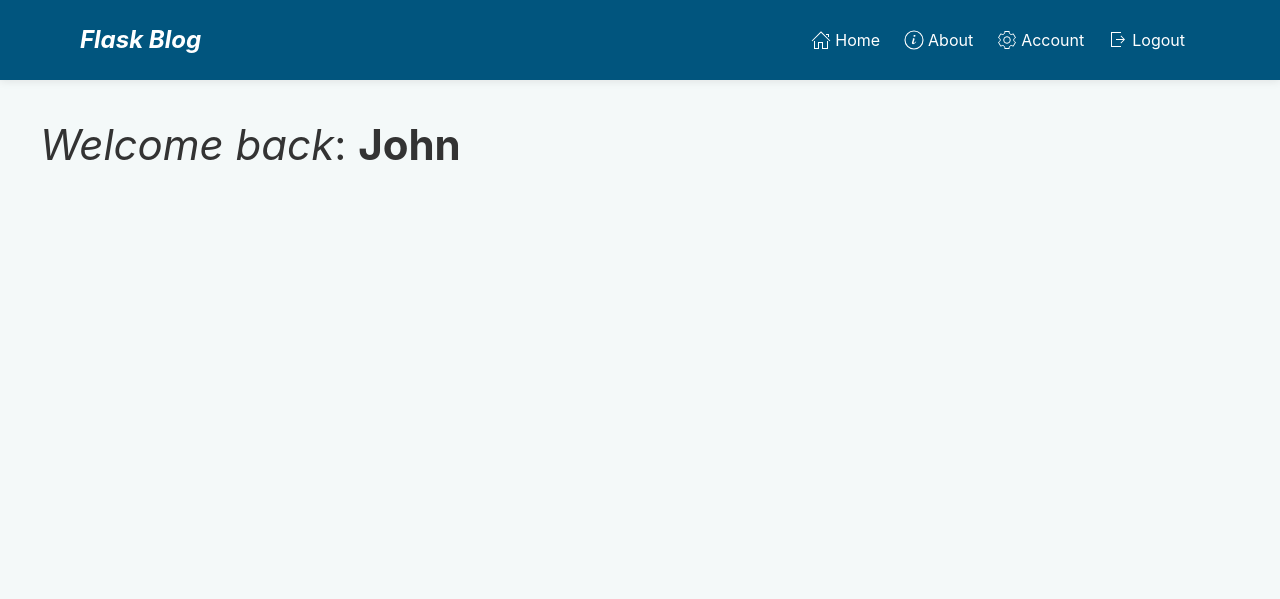
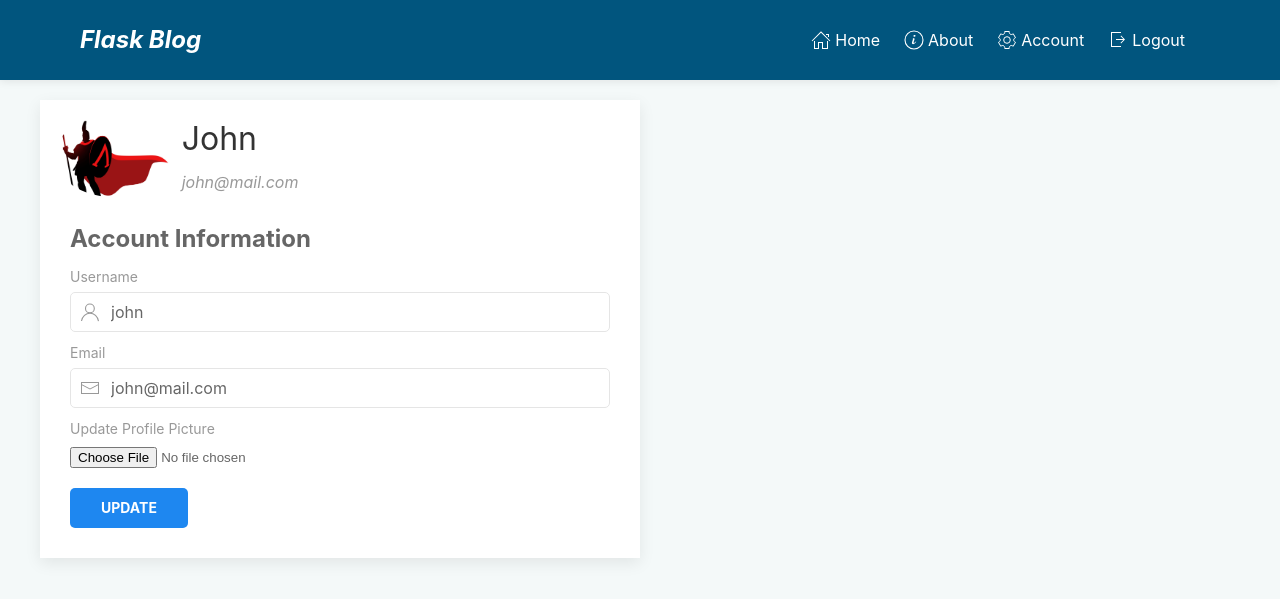
Before and after one commit to benjithorpe/puny, a Flask app: page /account in a window 1280 px wide. Shown: the top 599 px of the page. Run offline with Flask 2, Linux system fonts and the light colour scheme; a user stored in the database is signed in; some libraries are stand-ins or nearby versions.

Commit message:
add function to Update account

```diff
--- a/flaskblog/forms.py
+++ b/flaskblog/forms.py
@@ -1,7 +1,9 @@
 from flask_wtf import FlaskForm
+from flask_wtf.file import FileField, FileAllowed
 from wtforms import StringField, PasswordField, SubmitField, BooleanField
 from wtforms.validators import (DataRequired, Length, EqualTo, Email,
                                 ValidationError)
+from flask_login import current_user
 
 from flaskblog.models import User
 
@@ -43,15 +45,24 @@ class LoginForm(FlaskForm):
     submit = SubmitField("Login")
 
 
-class AccountForm(FlaskForm):
+class UpdateAccountForm(FlaskForm):
     username = StringField("Username", validators=[DataRequired(),
                            Length(min=4, max=20),
                         ])
     email = StringField("Email", validators=[DataRequired(), Email()])
-    password = PasswordField("Password", validators=[DataRequired()])
-    # confirm_password = PasswordField("Confirm Password", validators=[
-    #                                  DataRequired(),
-    #                                  EqualTo("password",
-    #                                     message="Passwords must be equal."),
-    #                                  ])
-    submit = SubmitField("Update Account")
+    profile_picture = FileField("Update Profile Picture", validators=[
+                                FileAllowed(["png", "jpg", "jpeg", "svg"])
+                                ])
+    submit = SubmitField("Update")
+
+    def validate_username(self, username):
+        if username.data != current_user.username:
+            user = User.query.filter_by(username=username.data).first()
+            if user:
+                raise ValidationError("Username already taken!")
+
+    def validate_email(self, email):
+        if email.data != current_user.email:
+            email = User.query.filter_by(email=email.data).first()
+            if email:
+                raise ValidationError("Email already exists!")
--- a/flaskblog/routes.py
+++ b/flaskblog/routes.py
@@ -1,8 +1,11 @@
+import os
+import secrets
+
 from flask import render_template, redirect, url_for, flash, request
-from flask_login import login_user, logout_user, login_required
+from flask_login import login_user, logout_user, login_required, current_user
 
 from flaskblog import app, db, bcrypt
-from flaskblog.forms import LoginForm, RegistrationForm, AccountForm
+from flaskblog.forms import LoginForm, RegistrationForm, UpdateAccountForm
 from flaskblog.models import User, Post
 
 
@@ -60,11 +63,13 @@ def login_page():
 
     return render_template("login.html", form=form)
 
+
 @app.route("/logout")
 @login_required
 def logout_page():
     logout_user()
     return redirect(url_for("index_page"))
+
 
 @app.route("/register", methods=["GET", "POST"])
 def register_page():
@@ -84,8 +89,50 @@ def register_page():
 
     return render_template("register.html", form=form)
 
-@app.route("/account")
+
+def save_profile_image(image):
+    random_hex = secrets.token_hex(8)
+    _, image_extension = os.path.splitext(image.filename)
+    new_image_name = (random_hex + image_extension)
+    image_path = os.path.join(app.root_path,
+                            f"static/images/profile_pics/{new_image_name}")
+    # Save image to the image_path folder specified
+    image.save(image_path)
+
+    # Delete previous profile picture if it still exists
+    previous_profile_image = os.path.join(app.root_path,
+                            f"static/images/profile_pics/"
+                            + current_user.profile_picture)
+    try:
+        if previous_profile_image != os.path.join(app.root_path,
+                            "static/images/profile_pics/default_profile.jpg"):
+            os.remove(previous_profile_image)
+    except FileNotFoundError:
+        pass
+    # Return the random new image name generated
+    return new_image_name
+
+@app.route("/account", methods=["GET", "POST"])
 @login_required
 def account_page():
-    form = AccountForm()
-    return render_template("account.html", form=form)
+    form = UpdateAccountForm()
+    if form.validate_on_submit():
+        # Check if profile image was updated
+        if form.profile_picture.data:
+            # Rename the picture uploaded then update the database
+            updated_image = save_profile_image(form.profile_picture.data)
+            current_user.profile_picture = updated_image
+
+        current_user.username = form.username.data
+        current_user.email = form.email.data
+        db.session.commit()
+        flash("Your Account has been updated", "success")
+        return redirect(url_for("account_page"))
+    # Populate form with user data
+    elif request.method == "GET":
+        form.username.data = current_user.username
+        form.email.data = current_user.email
+        profile_picture = url_for('static', filename=
+                        f"images/profile_pics/{current_user.profile_picture}")
+    return render_template("account.html", form=form,
+                           profile_picture=profile_picture)
--- a/flaskblog/templates/account.html
+++ b/flaskblog/templates/account.html
@@ -1,5 +1,73 @@
 {% extends "layout.html" %}
+{% import "macros.html" as macros %}
 
 {% block main %}
-  <h1><i>Welcome back</i>: <b>{{ current_user.username|title }}</b></h1>
+  <section class="uk-card-default uk-padding-small uk-width-1-2@m uk-width-2-3@s uk-margin">
+    <div class="uk-flex uk-flex-middle">
+      <!-- User profile picture -->
+      <div class="uk-width-auto uk-margin-small-right">
+        <img class="uk-border-circle" width="150" height="150" src="{{ profile_picture }}">
+      </div>
+      <!-- Username and date article was posted -->
+      <div class="uk-width-expan">
+        <h2 class="uk-margin-remov uk-margin-small-bottom">{{ current_user.username|title }}</h2>
+        <p class="uk-margin-remove uk-text-italic uk-text-muted">{{ current_user.email }}</p>
+      </div>
+    </div>
+
+    <section class="update-account-form uk-margin-small-top">
+      <form action="" method="POST" enctype="multipart/form-data" class="uk-form-stacked uk-padding-small">
+        {{ form.hidden_tag() }}
+        <fieldset class="uk-fieldset">
+          <legend class="uk-legend uk-text-bold">Account Information</legend>
+
+          <div class="uk-margin-small">
+            {{ form.username.label(class="uk-form-label uk-text-muted") }}
+            <div class="uk-inline uk-width-1-1">
+              <span class="uk-form-icon" uk-icon="user"></span>
+              {{ form.username(class="uk-input uk-border-rounded", placeholder="Username") }}
+            </div>
+            <!-- display error message using macro -->
+            <div class="form-errors">
+              {% if form.username.errors %}
+                {{ macros.display_errors(form.username.errors) }}
+              {% endif %}
+            </div>
+          </div>
+
+          <div class="uk-margin-small">
+            {{ form.email.label(class="uk-form-label uk-text-muted") }}
+            <div class="uk-inline uk-width-1-1">
+              <span class="uk-form-icon" uk-icon="mail"></span>
+              {{ form.email(class="uk-input uk-border-rounded", type="email", placeholder="Email Address") }}
+            </div>
+            <!-- display error message using macro -->
+            <div class="form-errors">
+              {% if form.email.errors %}
+                {{ macros.display_errors(form.email.errors) }}
+              {% endif %}
+            </div>
+          </div>
+
+          <div class="uk-margin-small">
+            {{ form.profile_picture.label(class="uk-form-label uk-text-muted") }}
+            <div class="">
+              {{ form.profile_picture(class="") }}
+            </div>
+            <!-- display error message using macro -->
+            <div class="form-errors">
+              {% if form.profile_picture.errors %}
+                {{ macros.display_errors(form.profile_picture.errors) }}
+              {% endif %}
+            </div>
+          </div>
+
+          <div class="uk-margin-top">
+            {{ form.submit(class="uk-button uk-button-primary uk-border-rounded uk-text-bold") }}
+          </div>
+        </fieldset>
+
+      </form>
+    </section> <!-- update account form -->
+  </section>
 {% endblock main %}
--- a/flaskblog/templates/index.html
+++ b/flaskblog/templates/index.html
@@ -8,8 +8,8 @@
         <div class="uk-flex uk-flex-middle uk-flex-center uk-padding-small uk-padding-remove-bottom">
           <!-- User profile picture -->
           <div class="uk-width-auto uk-margin-small-right">
-            <img class="uk-border-circle" width="50" height="50" uk-img
-              data-src="{{ url_for('static', filename='images/profile-avatar.jpeg') }}">
+            <img class="uk-border-circle" width="50" height="50"
+                src="{{ url_for('static', filename='images/default_profile.jpg') }}">
           </div>
           <!-- Username and date article was posted -->
           <div class="uk-width-expand">
```
Also changed, not shown: flaskblog/templates/register.html (+3 -4 lines), flaskblog/flaskblog.db, flaskblog/static/images/profile-avatar.jpeg (deleted), flaskblog/static/images/profile_pics/53f6139e3438c62a.png (added), flaskblog/static/images/profile_pics/ac91ae3ea1729ed8.jpg (added), flaskblog/static/images/profile_pics/default_profile.jpg (added).
